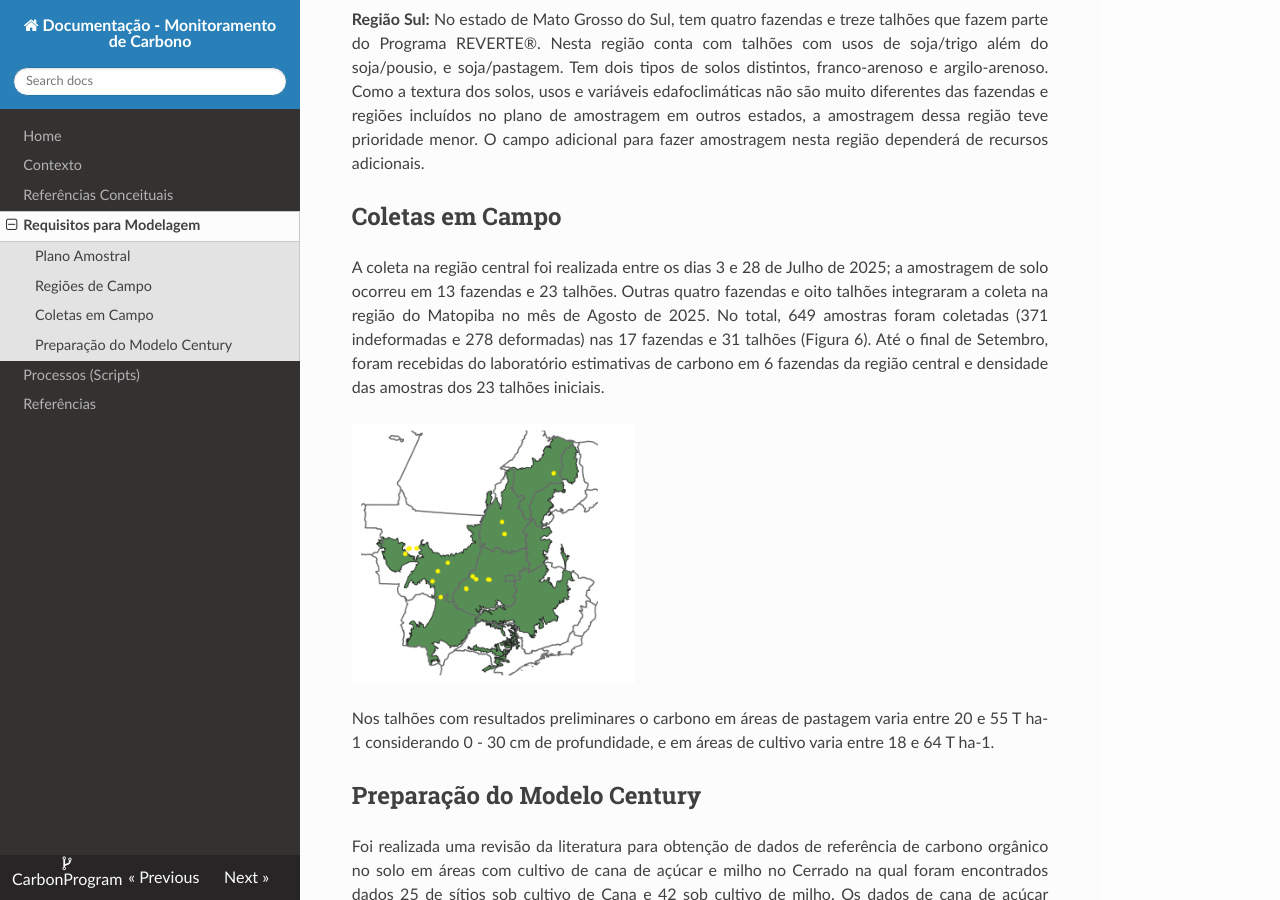
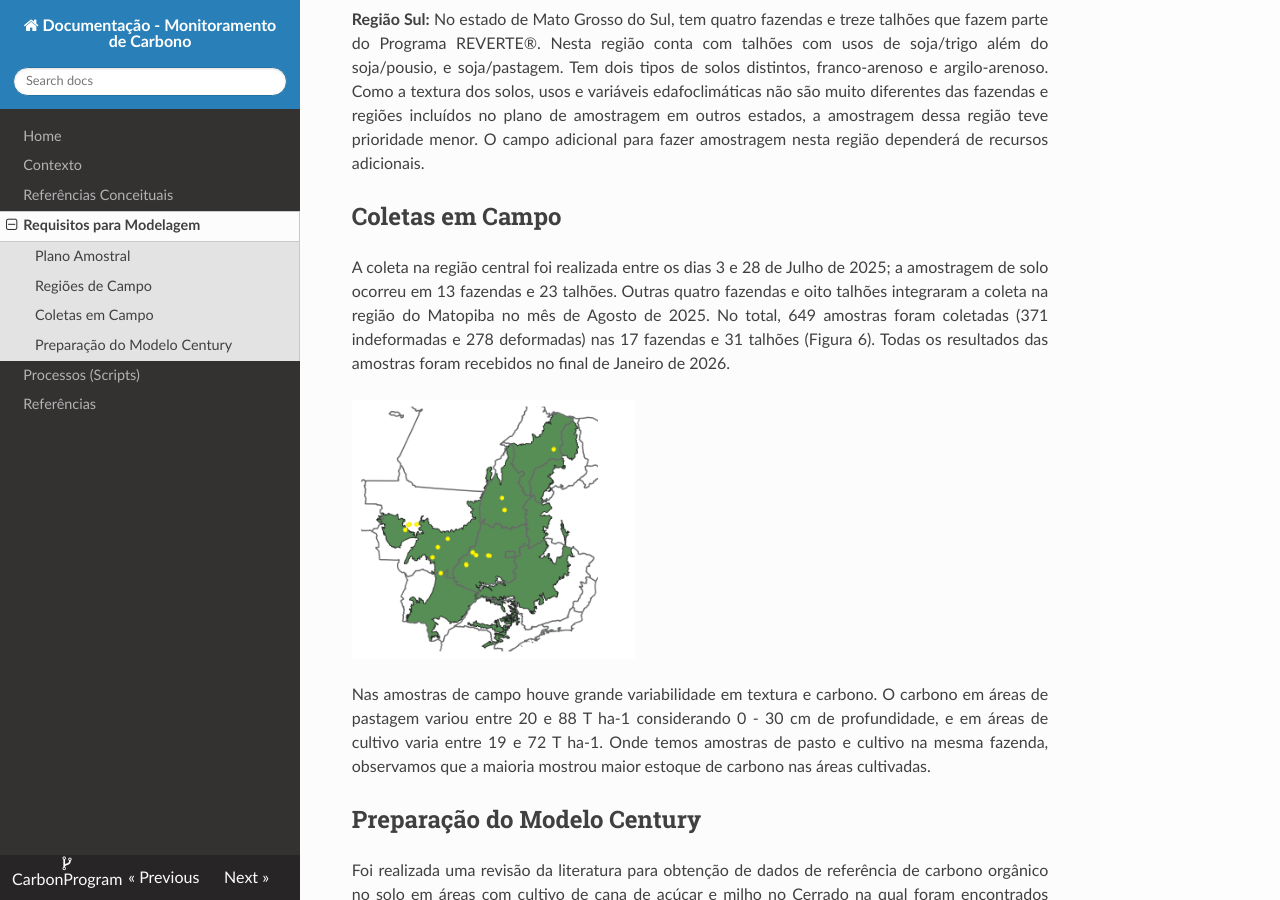
Before and after one commit to FelipeJesusRemoteSensing/CarbonProgram, an MkDocs documentation site: the page built from docs/mds/requisitos_para_modelagem.md, in a window 1280 px wide and 900 px high, scrolled down 3119 px. Built offline with MkDocs 1.6.1, drawn with Linux system fonts in a browser that asks for light colours; nearby versions of some CDN libraries.

Commit message:
Update requisitos_para_modelagem.md

```diff
--- a/docs/mds/requisitos_para_modelagem.md
+++ b/docs/mds/requisitos_para_modelagem.md
@@ -46,11 +46,14 @@
 
 ## Coletas em Campo
 
-A coleta na região central foi realizada entre os dias 3 e 28 de Julho de 2025; a amostragem de solo ocorreu em 13 fazendas e 23 talhões. Outras quatro fazendas e oito talhões integraram a coleta na região do Matopiba no mês de Agosto de 2025. No total, 649 amostras foram coletadas (371 indeformadas e 278 deformadas) nas 17 fazendas e 31 talhões (Figura 6). Até o final de Setembro, foram recebidas do laboratório estimativas de carbono em 6 fazendas da região central e densidade das amostras dos 23 talhões iniciais.
+A coleta na região central foi realizada entre os dias 3 e 28 de Julho de 2025; a amostragem de solo ocorreu em 13 fazendas e 23 talhões. Outras quatro fazendas e oito talhões integraram a coleta na região do Matopiba no mês de Agosto de 2025. No total, 649 amostras foram coletadas (371 indeformadas e 278 deformadas) nas 17 fazendas e 31 talhões (Figura 6). Todas os resultados das amostras foram recebidos no final de Janeiro de 2026.
 
 ![Distribuição de amostras](../base_dados/images/distribuicao_amostras.png)
 
-Nos talhões com resultados preliminares o carbono em áreas de pastagem varia entre 20 e 55 T ha-1 considerando 0 - 30 cm de profundidade, e em áreas de cultivo varia entre 18 e 64 T ha-1.
+Nas amostras de campo houve grande variabilidade em textura e carbono. O carbono em áreas de pastagem variou entre 20 e 88 T ha-1 considerando 0 - 30 cm de profundidade, e em áreas de cultivo varia entre 19 e 72 T ha-1.  Onde temos amostras de pasto e cultivo na
+mesma fazenda, observamos que a maioria mostrou
+maior estoque de carbono nas áreas cultivadas.
+
 
 ## Preparação do Modelo Century
 
```
